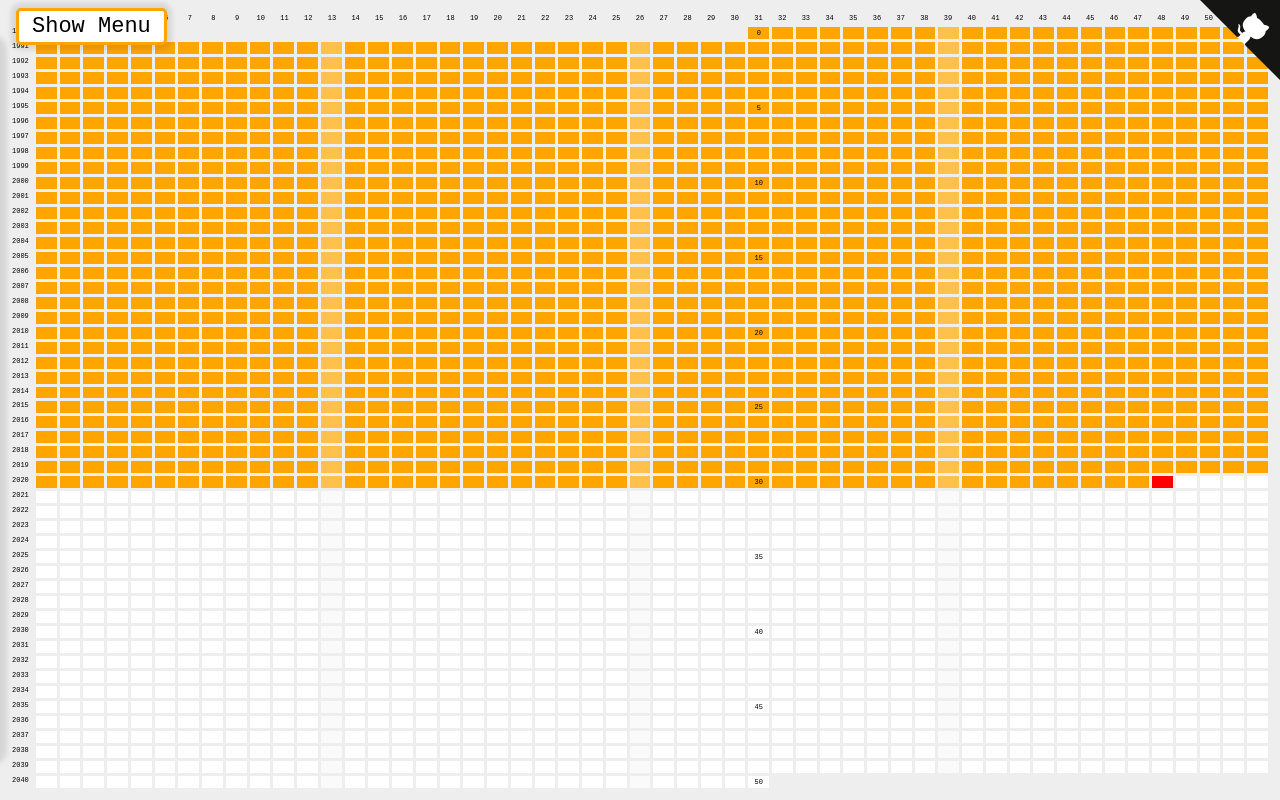
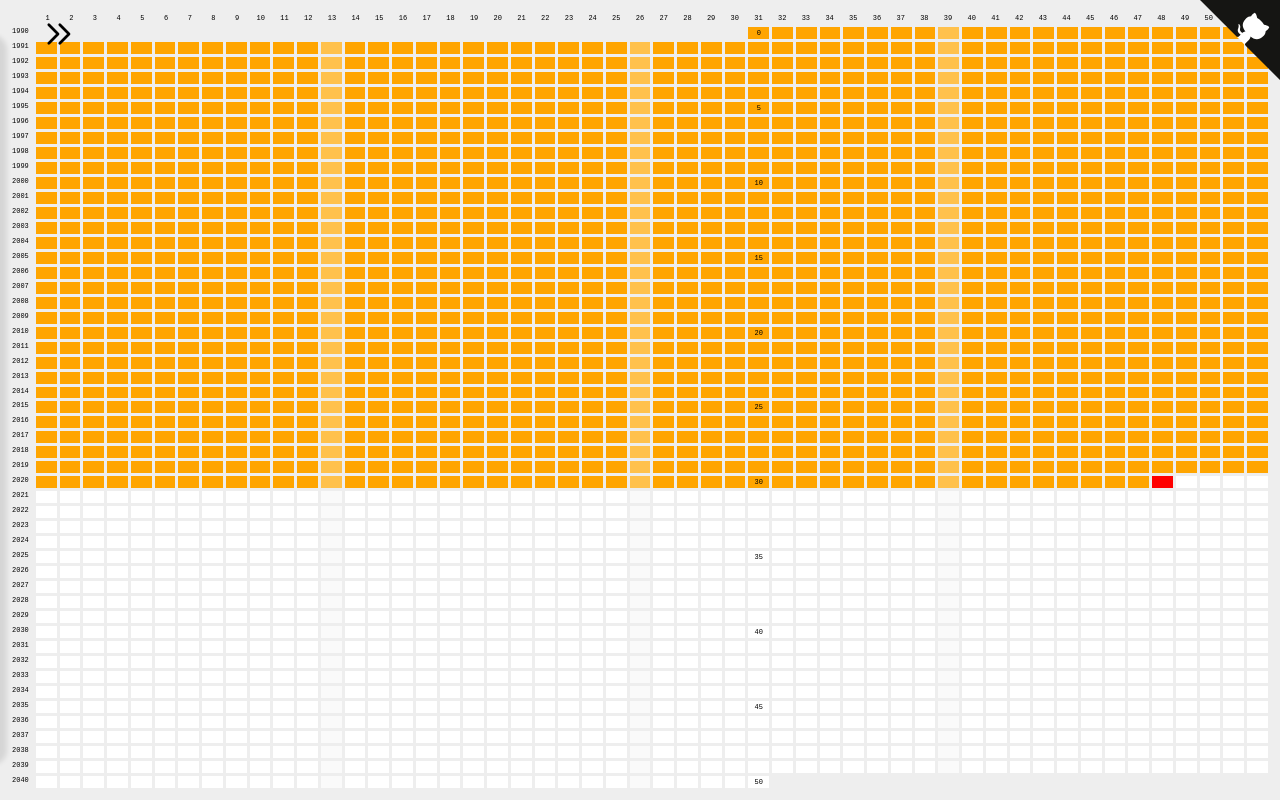
Before and after one commit to rubenvar/my-life-in-weeks, a Svelte app: page / in a window 1280 px wide. Built offline with nearby package versions, Linux system fonts and the light colour scheme.

Commit message:
change the menu toggler button

```diff
--- a/src/MenuToggler.svelte
+++ b/src/MenuToggler.svelte
@@ -1,27 +1,47 @@
 <script lang="ts">
   import { showMenu } from "./stores";
-  const toggleMenu = () => showMenu.update(() => !$showMenu);
+  const toggleMenu = (): void => showMenu.update(() => !$showMenu);
 </script>
 
 <button class:show={$showMenu} on:click={toggleMenu}>
-  {!$showMenu ? "Show" : "Hide"} Menu
+  <svg
+    xmlns="http://www.w3.org/2000/svg"
+    class="icon icon-tabler icon-tabler-chevrons-right"
+    width="44"
+    height="44"
+    viewBox="0 0 24 24"
+    stroke-width="1.5"
+    fill="none"
+    stroke-linecap="round"
+    stroke-linejoin="round">
+    <path stroke="none" d="M0 0h24v24H0z" fill="none" />
+    <polyline points="7 7 12 12 7 17" />
+    <polyline points="13 7 18 12 13 17" />
+  </svg>
 </button>
 
 <style lang="scss">
   button {
     position: absolute;
-    padding: 3px 13px;
-    top: 8px;
-    left: 16px;
+    padding: 0;
+    top: 12px;
+    left: 36px;
     z-index: 99;
     font-size: 22px;
-    border-radius: 5px;
-    box-shadow: 0 0 5px 5px rgba(0, 0, 0, 0.1);
-    border: 3px solid orange;
-    background-color: white;
+    border-radius: none;
+    box-shadow: none;
+    border: none;
+    background-color: transparent;
     transition: all 0.25s;
+    transform: rotate(0);
+    cursor: pointer;
     &.show {
+      transform: rotate(180deg);
       box-shadow: none;
+    }
+    svg {
+      stroke: black;
+      vertical-align: middle;
     }
   }
 </style>
```
